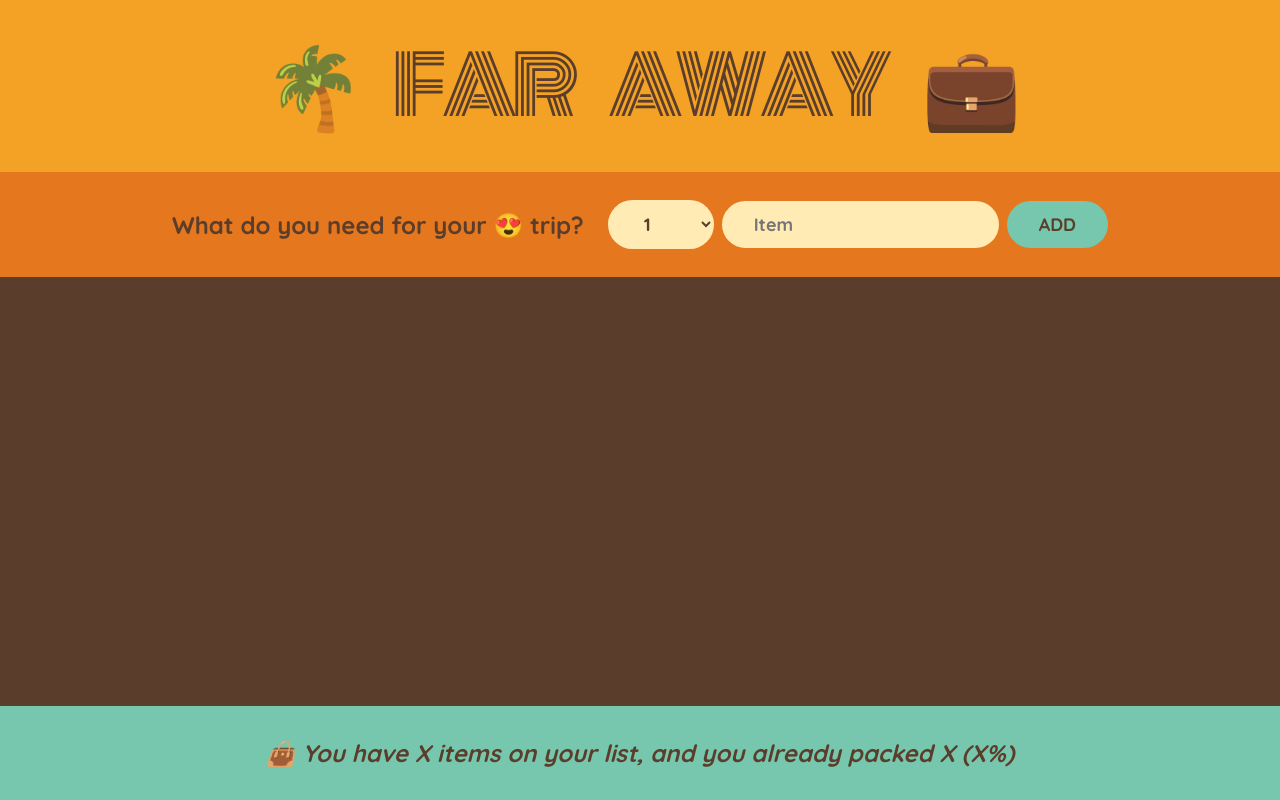
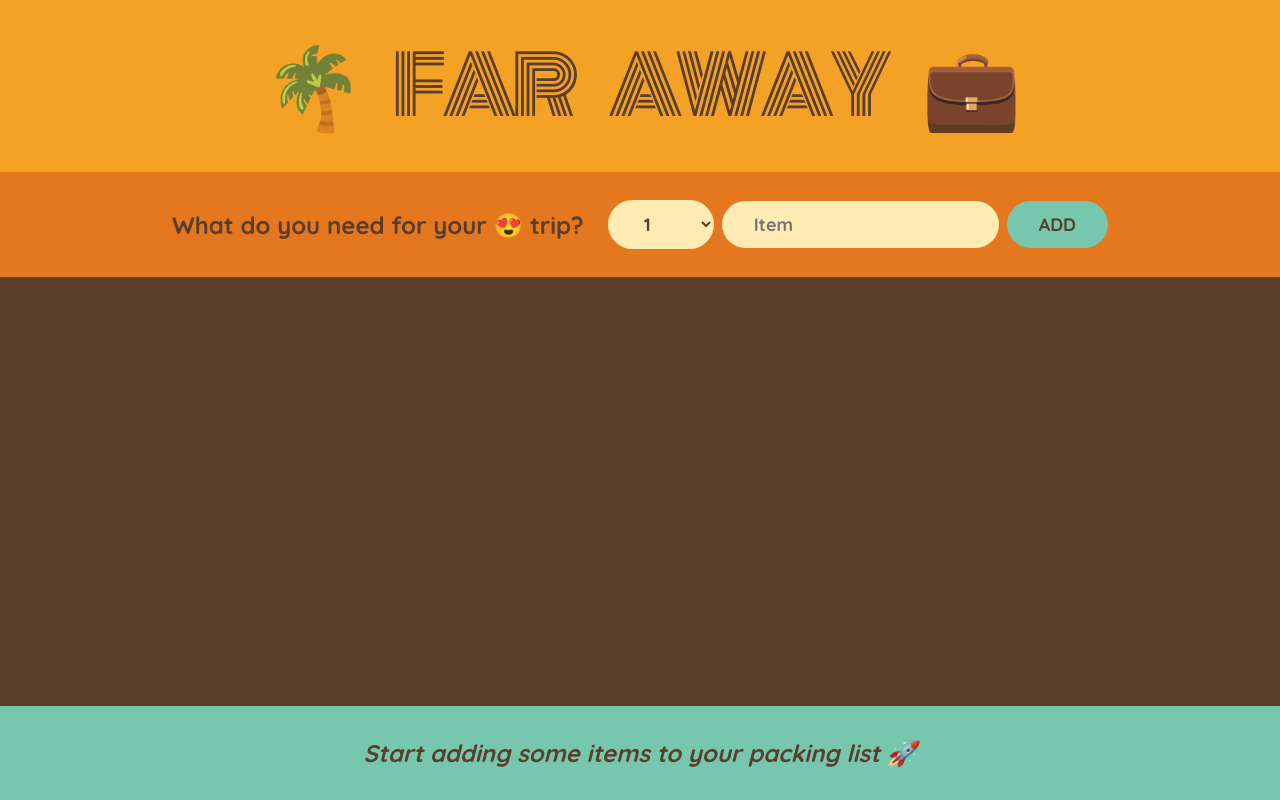
Before and after one commit to bhoamikhona/react, a React (Create React App) app in the folder Section 07/travel-list/: page / in a window 1280 px wide. Built offline with nearby package versions, Linux system fonts and the light colour scheme.

Commit message:
Calculating Statistics as Derived State

```diff
--- a/Section 07/travel-list/src/App.jsx
+++ b/Section 07/travel-list/src/App.jsx
@@ -30,7 +30,7 @@
         onDeleteItem={handleDeleteItem}
         onToggleItem={handleToggleItem}
       />
-      <Stats />
+      <Stats items={items} />
     </div>
   );
 }
@@ -113,10 +113,26 @@
   );
 }
 
-function Stats() {
+function Stats({ items }) {
+  if (!items.length)
+    return (
+      <footer className="stats">
+        <em>Start adding some items to your packing list 🚀</em>
+      </footer>
+    );
+
+  const numItems = items.length;
+  const numPacked = items.filter((item) => item.packed).length;
+  const percentage = Math.round((numPacked / numItems) * 100);
+
   return (
     <footer className="stats">
-      <em>👜 You have X items on your list, and you already packed X (X%)</em>
+      <em>
+        {percentage === 100
+          ? `You got everything! Ready to go ✈️`
+          : `👜 You have ${numItems} items on your list, and you already packed
+        ${numPacked} (${percentage}%)`}
+      </em>
     </footer>
   );
 }
```
Also changed, not shown: 1 other file (tests, documents, lock files or other folders).
